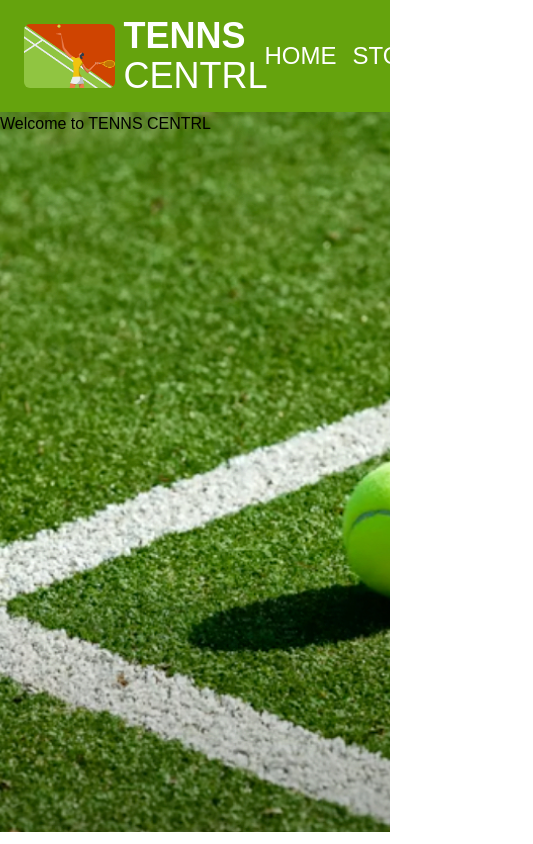
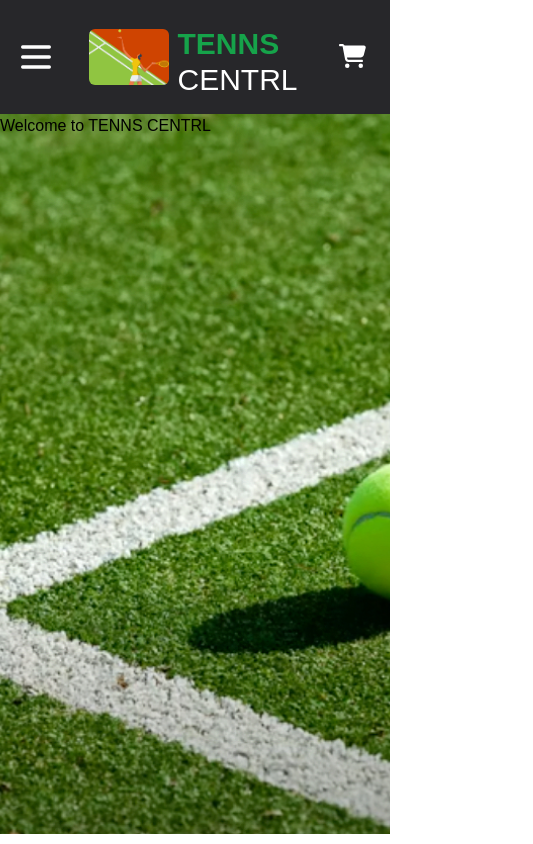
Before and after one commit to sumedh-inamdar/shopping-cart, a React (Create React App) app: page / in a window 390 px wide. Shown: the whole page, 533 px wide, since content can reach past the window. Built offline with nearby package versions, Linux system fonts and the light colour scheme.

Commit message:
Nav-bar styling completed. Added responsive layout with hamburger drop down menu

```diff
--- a/src/components/Nav.js
+++ b/src/components/Nav.js
@@ -4,36 +4,98 @@ import { FontAwesomeIcon } from '@fortawesome/react-fontawesome';
 import { faShoppingCart } from '@fortawesome/free-solid-svg-icons';
 import logo from '../assets/logo.jpg';
 
+function toggleMobileMenu() {
+  const menu = document.querySelector('.mobile-menu');
+  menu.classList.toggle('hidden');
+}
+
 export default function Nav() {
   return (
-    <nav className="bg-lime-600 text-white">
+    <nav className="bg-zinc-800 text-white">
       <div className="max-w-6xl mx-auto px-4">
         <div className="flex justify-between">
-          <div className="flex space-x-7">
+          <div className="md:hidden flex items-center">
+            <button
+              className="outline-none mobile-menu-button"
+              onClick={toggleMobileMenu}>
+              <svg
+                className="w-10 h-10"
+                x-show="!showMenu"
+                fill="none"
+                strokeLinecap="round"
+                strokeLinejoin="round"
+                strokeWidth="2"
+                viewBox="0 0 24 24"
+                stroke="currentColor">
+                <path d="M4 6h16M4 12h16M4 18h16"></path>
+              </svg>
+            </button>
+          </div>
+          <div className="flex space-x-7 min-w-fit">
             <div>
               <Link className="flex items-center py-4 px-2" to="/">
-                <img src={logo} alt="logo" className="h-16 mr-2 rounded-md" />
-                <h3 className="font-bold text-4xl">
-                  TENNS <span className="font-light">CENTRL</span>
-                </h3>
+                <img
+                  src={logo}
+                  alt="logo"
+                  className="h-14 md:h-16 mr-2 rounded-md"
+                />
+                <div className="flex flex-col justify-start content-center text-3xl md:text-4xl pt-2.5">
+                  <div className="font-bold text-green-600">TENNS</div>
+                  <div className="font-light">CENTRL</div>
+                </div>
               </Link>
             </div>
-            <ul className="flex w-1/2 justify-around items-center list-none">
-              <Link className="navLink text-2xl font-light mx-2" to="/">
-                <li>HOME</li>
+            <div className="hidden md:flex items-center space-x-1">
+              <Link
+                className="py-4 px-2 navLink text-2xl font-light hover:text-green-600 transition duration-300"
+                to="/">
+                HOME
               </Link>
-              <Link className="navLink text-2xl font-light mx-2" to="/store">
-                <li>STORE</li>
+              <Link
+                className="py-4 px-2 navLink text-2xl font-light hover:text-green-600 transition duration-300"
+                to="/store">
+                STORE
               </Link>
-              <Link className="navLink text-2xl font-light mx-2" to="/about">
-                <li>ABOUT</li>
+              <Link
+                className="py-4 px-2 navLink text-2xl font-light hover:text-green-600 transition duration-300"
+                to="/about">
+                ABOUT
               </Link>
-            </ul>
+            </div>
           </div>
-          <Link className="navLink text-2xl mx-2" to="/checkout">
-            <FontAwesomeIcon icon={faShoppingCart} />
-          </Link>
+          <div className="flex items-center space-x-3 ">
+            <Link
+              className="text-2xl py-2 px-2 hover:text-green-600 transition duration-300"
+              to="/checkout">
+              <FontAwesomeIcon icon={faShoppingCart} />
+            </Link>
+          </div>
         </div>
+      </div>
+      <div className="hidden mobile-menu">
+        <ul className="">
+          <li className="active">
+            <Link
+              to="/"
+              className="block text-sm px-2 py-4 text-white bg-green-600 font-semibold">
+              HOME
+            </Link>
+          </li>
+          <li>
+            <Link
+              to="/store"
+              className="block text-sm px-2 py-4 hover:bg-green-600 transition duration-300">
+              STORE
+            </Link>
+          </li>
+          <li>
+            <Link
+              to="/about"
+              className="block text-sm px-2 py-4 hover:bg-green-600 transition duration-300">
+              ABOUT
+            </Link>
+          </li>
+        </ul>
       </div>
     </nav>
   );
```
